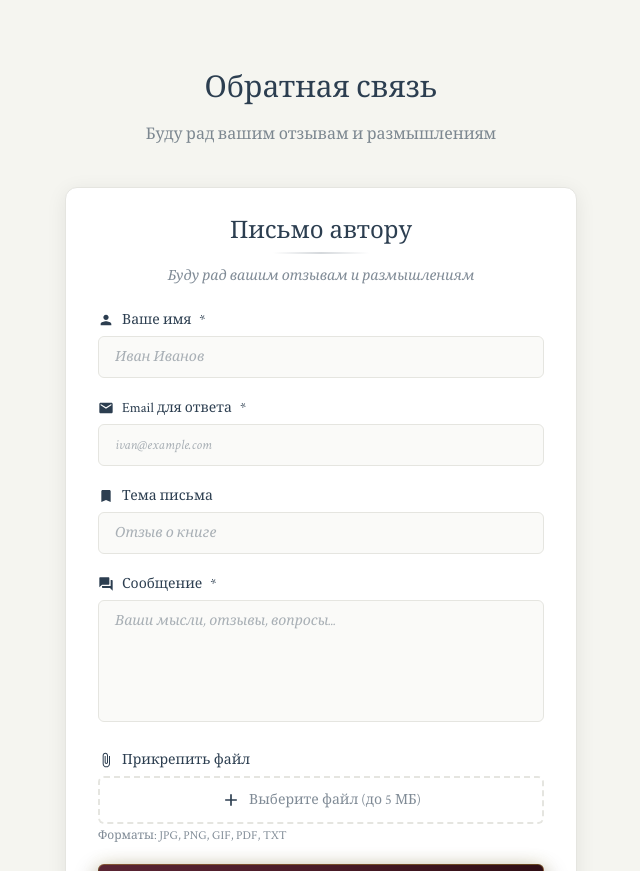
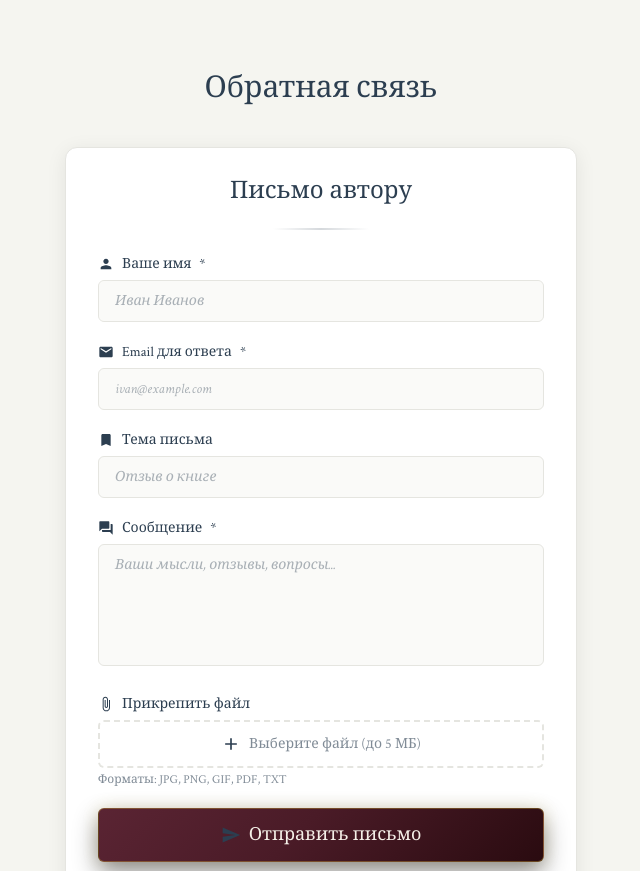
Before and after one commit to ila42/poetry-book, a React (Vite) app: page / in a window 1280 px wide. Shown: the part 3700-4571 px from the top of the page, without its empty margins (319-959 px from the left). Built offline with nearby package versions, Linux system fonts and the light colour scheme; a web font is replaced by a local one.

Commit message:
Simplify Feedback section: remove duplicate headers and text

```diff
--- a/src/components/ContactForm/ContactForm.tsx
+++ b/src/components/ContactForm/ContactForm.tsx
@@ -266,13 +266,10 @@ export function ContactForm() {
         <div className="p-8 pt-6">
           {/* Header */}
           <div className="text-center mb-6">
-            <h3 className="font-display text-2xl text-burgundy-800 mb-2">
+            <h3 className="font-display text-2xl text-burgundy-800 mb-6">
               Письмо автору
             </h3>
             <div className="w-24 h-0.5 mx-auto bg-gradient-to-r from-transparent via-burgundy-400 to-transparent" />
-            <p className="mt-3 text-sm text-ink-600 font-serif italic">
-              Буду рад вашим отзывам и размышлениям
-            </p>
           </div>
 
           <form ref={formRef} onSubmit={handleSubmit} className="space-y-5">
--- a/src/pages/LandingPage.tsx
+++ b/src/pages/LandingPage.tsx
@@ -507,14 +507,11 @@ export function LandingPage() {
             viewport={{ once: true }}
             transition={{ duration: 0.6 }}
           >
-            <h2 className="font-serif text-2xl sm:text-3xl text-[#2C3E50] text-center mb-4">
+            <h2 className="font-serif text-2xl sm:text-3xl text-[#2C3E50] text-center mb-10">
               Обратная связь
             </h2>
-            <p className="text-center text-[#2C3E50]/60 font-serif mb-10">
-              Буду рад вашим отзывам и размышлениям
-            </p>
 
-            {/* Форма контактов - переопределяем стили */}
+            {/* Форма контактов */}
             <div className="landing-contact-form">
               <ContactForm />
             </div>
```
